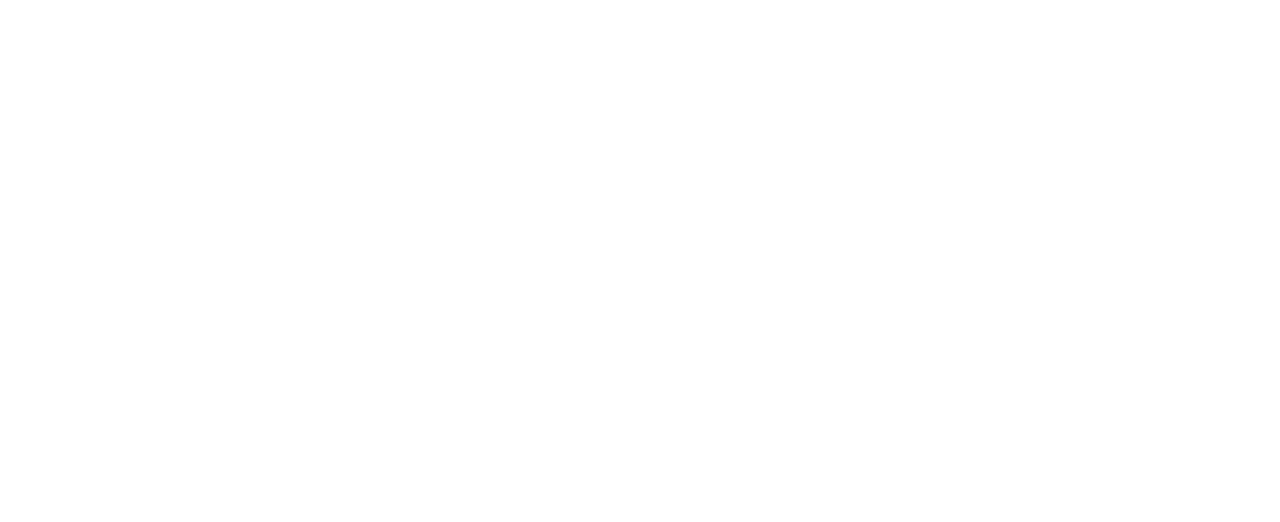
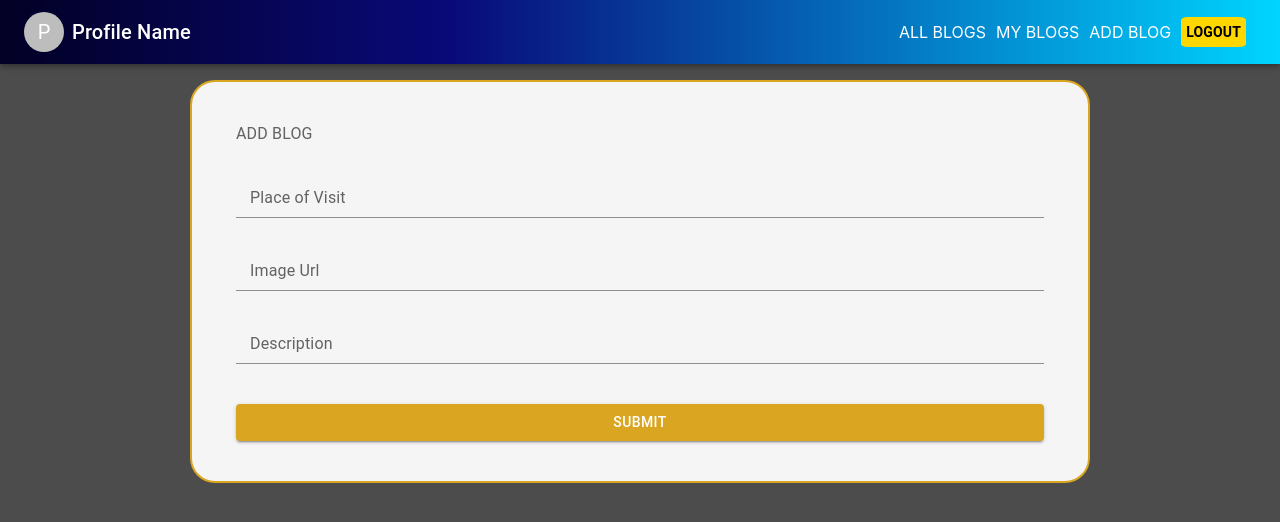
Before and after one commit to 26mano/GroupE-Project, a React (Create React App) app in the folder Project/Front-End/group-e-app/: page /ADDBlog in a window 1280 px wide. Before the commit this address had no page. Shown: the top 522 px of the page. Built offline with nearby package versions, Linux system fonts and the light colour scheme.

Commit message:
31 July commit

```diff
--- a/Project/Front-End/group-e-app/src/App.js
+++ b/Project/Front-End/group-e-app/src/App.js
@@ -1,6 +1,7 @@
 import React from 'react';
 import { Route, Routes } from 'react-router';
 import './App.css';
+import AddBlog from './Components/Blog/AddBlog';
 import AllBlogs from './Components/Blog/AllBlog';
 import MyBlog from './Components/Blog/MyBlog';
 // import Footer from './Components/Footer';
@@ -26,7 +27,10 @@ function App() {
      {/* <Route path='/Login/AllBlogs' element={<Blog/>}  /> */}
      {/* ----------------------------------- */}
      <Route path="/Login/AllBlog" element={<AllBlogs />} />
-     <Route path="/Login/AllBlog/MyBlog" element={<MyBlog />} />
+     <Route path="/AllBlog" element={<AllBlogs />} />
+     <Route path="/MyBlog" element={<MyBlog />} />
+     <Route path="/ADDBlog" element={<AddBlog />} />
+
 
     </Routes>
 
--- /dev/null
+++ b/Project/Front-End/group-e-app/src/Components/Blog/AddBlog/index.js
@@ -0,0 +1,38 @@
+import { Button, FormControl, FormGroup,  FormLabel, Input, InputLabel, Stack } from '@mui/material'
+import { Container } from '@mui/system'
+import React from 'react'
+import BlogNav from '../BlogNav'
+
+function AddBlog() {
+  return (
+    <div style={{ background:"rgba(0, 0, 0, 0.7)" , height:"100vh" }}>
+            <BlogNav />
+        <Stack sx={{ pt:10}}  >
+            <Container maxWidth="md" sx={{ border:"2px solid goldenrod" , p:"20px",  background:"whitesmoke" , borderRadius:"25px"}} >
+                <FormGroup  sx={ { p:"20px" }}>
+                    <FormLabel >ADD BLOG</FormLabel>
+
+                <FormControl sx={ { mt:"25px" }}>
+                <InputLabel htmlFor="my-input">Place of Visit</InputLabel>
+                <Input id="my-input"  />
+                </FormControl>
+
+                <FormControl sx={ { mt:"25px" }}>
+                <InputLabel htmlFor="my-input">Image Url</InputLabel>
+                <Input id="my-input" type='url' />
+                </FormControl>
+                <FormControl sx={ { mt:"25px" }} >
+                <InputLabel htmlFor="my-input" >Description</InputLabel>
+                <Input id="my-input" type='textArea'  />
+                </FormControl>
+                <FormControl sx={ { mt:"40px" }} >
+                    <Button variant='contained' sx={{bgcolor:"goldenrod"}} >Submit</Button>
+                </FormControl>
+                </FormGroup>
+            </Container>
+        </Stack>
+    </div>
+  )
+}
+
+export default AddBlog
--- a/Project/Front-End/group-e-app/src/Components/Blog/BlogNav/index.js
+++ b/Project/Front-End/group-e-app/src/Components/Blog/BlogNav/index.js
@@ -3,6 +3,7 @@ import React from 'react'
 import { Link } from 'react-router-dom'
 
 //background: linear-gradient(343deg, rgba(49,181,255,1) 0%, rgba(253,245,75,1) 100%);
+//background: linear-gradient(180deg, rgba(255,255,255,1) 18%, rgba(255,255,255,0.36207986612613796) 100%);
 
 function BlogNav(Props) {
   return (
@@ -13,9 +14,9 @@ function BlogNav(Props) {
                 <Avatar alt="Profile Pic" src="/" />
                 <Typography variant='h6' p={1} sx={{ flexGrow:1 }}>Profile Name</Typography>
 
-                <Link to="AllBlog" style={{ flexGrow:0 , textDecoration:"none" , color:"white", paddingRight:"10px" }} >ALL BLOGS</Link>
-                <Link to="MyBlog" style={{ flexGrow:0 , textDecoration:"none" , color:"white", paddingRight:"10px" }}>MY BLOGS</Link>
-                <Link to="/" style={{ flexGrow:0 , textDecoration:"none" , color:"white", paddingRight:"10px" }} >ADD BLOG</Link>
+                <Link to="/AllBlog" style={{ flexGrow:0 , textDecoration:"none" , color:"white", paddingRight:"10px" }} >ALL BLOGS</Link>
+                <Link to="/MyBlog" style={{ flexGrow:0 , textDecoration:"none" , color:"white", paddingRight:"10px" }}>MY BLOGS</Link>
+                <Link to="/AddBlog" style={{ flexGrow:0 , textDecoration:"none" , color:"white", paddingRight:"10px" }} >ADD BLOG</Link>
                 <Link to="/" type='button' style={{ flexGrow:0 , textDecoration:"none" , color:"Black", marginRight:"10px", padding:"5px" , backgroundColor:"gold" ,alignItems:"center" ,textAlign:"center", borderRadius:"10%"}}>
                     {/* <Button variant='contained' color='warning' size='small' > LOG-OUT </Button>  */} <Typography variant='body2' fontWeight={700} >LOGOUT</Typography>
                     </Link>
--- a/Project/Front-End/group-e-app/src/Components/Blog/MyBlog/index.js
+++ b/Project/Front-End/group-e-app/src/Components/Blog/MyBlog/index.js
@@ -13,39 +13,39 @@ export default function MyBlog() {
         {
             name:"Shivya Nath",
             avatar:"https://www.escape2explore.com/blog/wp-content/uploads/2015/12/shivya.png",
-            image:"https://www.intrepidtravel.com/adventures/wp-content/uploads/2018/03/Intrepid-Travel-Italy_CinqueTerre_Manarola_Scenic_Travellers.jpg",
-            place:"My Italy Visit",
+            image:"https://moderndiplomacy.eu/wp-content/uploads/2020/10/Shivya-Nath.jpg",
+            place:"My China Visit",
             description:"Its a good place to visit"
 
         },
         {
             name:"Shivya Nath",
             avatar:"https://www.escape2explore.com/blog/wp-content/uploads/2015/12/shivya.png",
-            image:"https://www.intrepidtravel.com/adventures/wp-content/uploads/2018/03/Intrepid-Travel-Italy_CinqueTerre_Manarola_Scenic_Travellers.jpg",
-            place:"My Italy Visit",
+            image:"https://225508-687545-raikfcquaxqncofqfm.stackpathdns.com/wp-content/uploads/2020/04/Shivya-Nath-at-Spiti.jpg",
+            place:"My Spiti Visit",
             description:"Its a good place to vsit"
 
         },
         {
             name:"Shivya Nath",
             avatar:"https://www.escape2explore.com/blog/wp-content/uploads/2015/12/shivya.png",
-            image:"https://www.intrepidtravel.com/adventures/wp-content/uploads/2018/03/Intrepid-Travel-Italy_CinqueTerre_Manarola_Scenic_Travellers.jpg",
-            place:"My Italy Visit",
+            image:"https://www.outlookindia.com/outlooktraveller/public/uploads/filemanager/images/Author-photo-2---Shivya-Nath-(1).jpg",
+            place:"Himachal Pradesh",
             description:"Its a good place to vsit"
 
         },
         {
             name:"Shivya Nath",
             avatar:"https://www.escape2explore.com/blog/wp-content/uploads/2015/12/shivya.png",
-            image:"https://www.intrepidtravel.com/adventures/wp-content/uploads/2018/03/Intrepid-Travel-Italy_CinqueTerre_Manarola_Scenic_Travellers.jpg",
-            place:"My Italy Visit",
+            image:"https://images.yourstory.com/cs/4/8e7cc4102d6c11e9aa979329348d4c3e/Untitleddesign101569817033930png?fm=png&auto=format&blur=500",
+            place:"TamilNadu",
             description:"Its a good place to vsit"
 
         },
         {
             name:"Shivya Nath",
             avatar:"https://www.escape2explore.com/blog/wp-content/uploads/2015/12/shivya.png",
-            image:"https://www.intrepidtravel.com/adventures/wp-content/uploads/2018/03/Intrepid-Travel-Italy_CinqueTerre_Manarola_Scenic_Travellers.jpg",
+            image:"https://www.holidify.com/images/cmsuploads/compressed/shivya_20190927194610.jpg",
             place:"My Italy Visit",
             description:"Its a good place to vsit"
 
@@ -72,7 +72,7 @@ export default function MyBlog() {
 
                         <CardMedia
                           component="img"
-                          maxHeight="300"
+                          height="300"
                           width="200"
                           image={card.image}
                           alt={card.name}
--- a/Project/Front-End/group-e-app/src/Components/Nav/index.js
+++ b/Project/Front-End/group-e-app/src/Components/Nav/index.js
@@ -4,9 +4,10 @@ import {AppBar,Button,Toolbar, Typography} from '@mui/material';
 import {Link} from 'react-router-dom';
 
 export default function Nav() {
+  //linear-gradient(180deg, rgba(255,255,255,1) 18%, rgba(255,255,255,0.36207986612613796) 100%)
   return (
     <div style={{position:"static" , width:"100%"}}>
-        <AppBar sx={{bgcolor:"white" , boxShadow:"none" , }} >
+        <AppBar sx={{ boxShadow:"none" , background:"linear-gradient(180deg, rgba(255,255,255,1) 20%, rgba(255,255,255,0) 100%)" }} >
         <Toolbar sx={{bgcolor:"transparent"}} >
             <Typography sx={{ display:"flex" , color:"#004d40", alignItems:"center" , flexGrow:1}} >
                 <img src={Img1} width="30px" height="30px" alt='img' style={{ textShadow:"1px 2px 1px 2px grey"}} />
```
Also changed, not shown: Project/Front-End/group-e-app/src/Components/Blog/AllBlog/index.js (+60 -21 lines).
